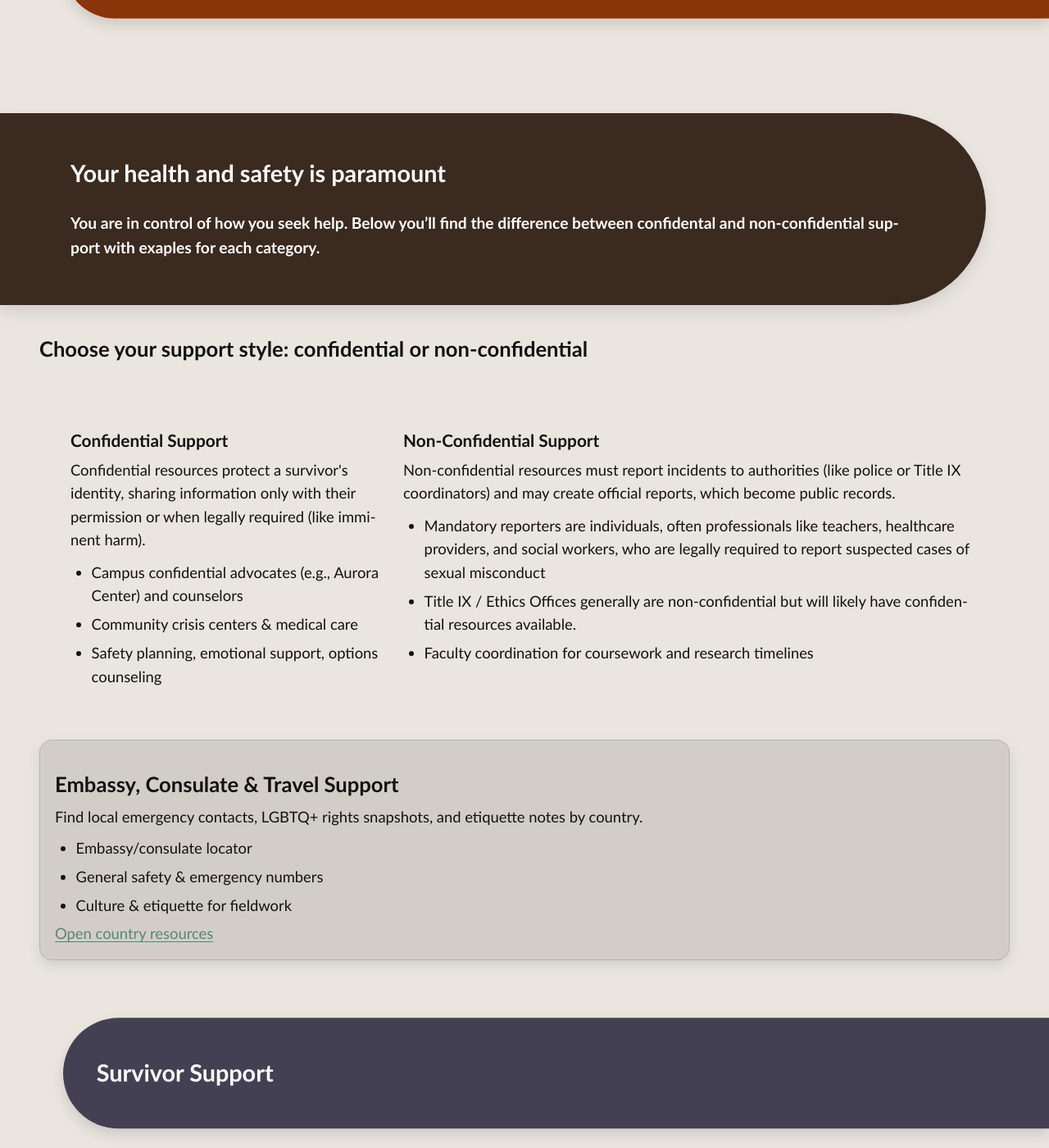
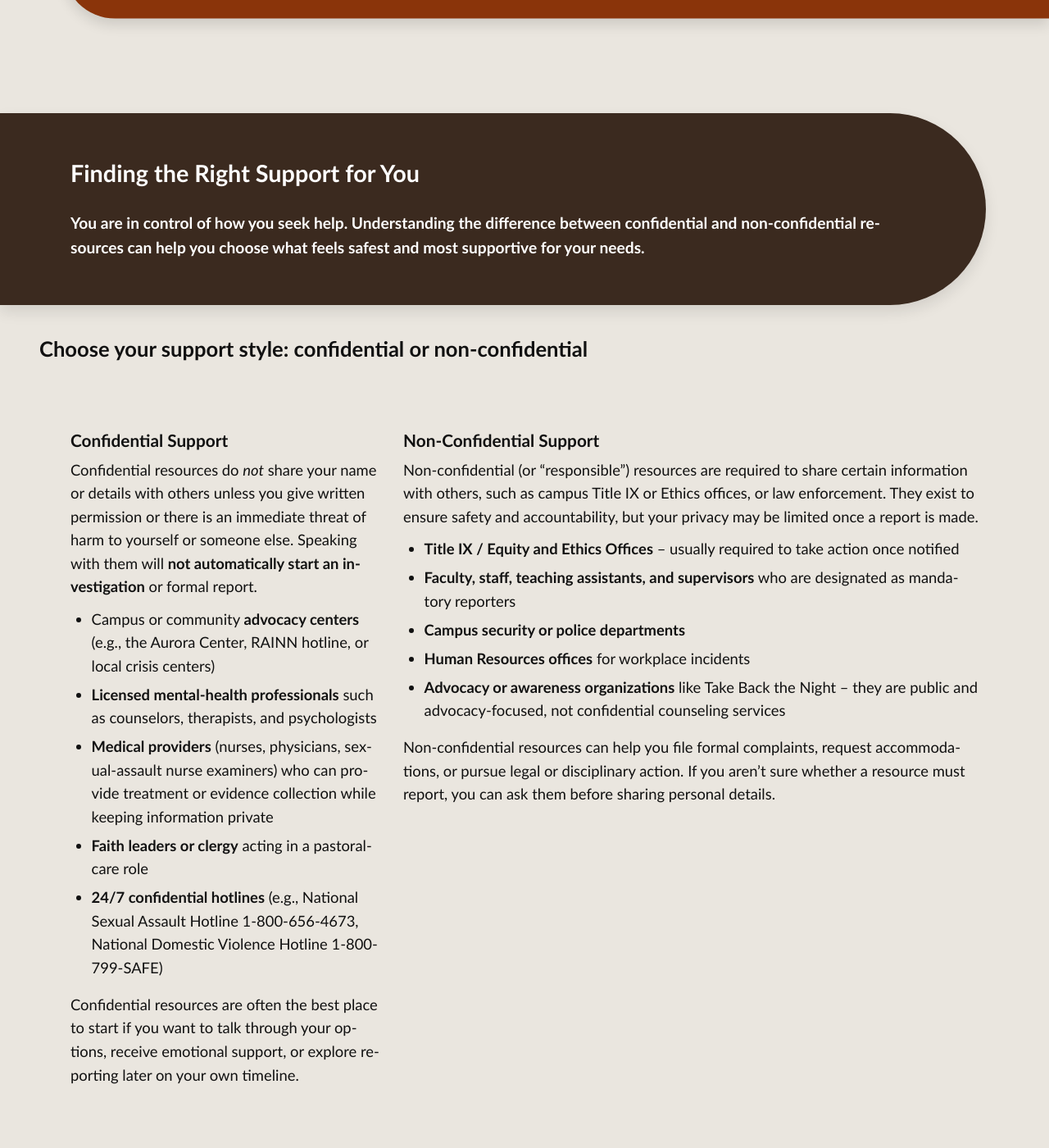
Before and after one commit to AnthroSafetyWarrior/GoldenTrowelProject, a Jekyll site: the page built from _pages/support.html, in a window 1280 px wide and 1400 px high, scrolled down 1146 px. Shown: the whole window at 82% size. Built offline with Jekyll 4.4.1, drawn with Linux system fonts in a browser that asks for light colours; some of the changed text lies outside the part shown.

Commit message:
updating name

```diff
--- a/_pages/support.html
+++ b/_pages/support.html
@@ -30,8 +30,12 @@ hero_tint: .40                        # optional (0–1: higher = more maroon ov
 <!-- 2) HEALTH AND SAFETY — shared split -->
 <section class="pillband pill--soil pill--clip-left pill--tight">
  <div class="section">
-    <h2>Your health and safety is paramount</h2>
-    <p class="lede">You are in control of how you seek help. Below you’ll find the difference between confidental and non-confidential support with exaples for each category.</p>
+    <h2>Finding the Right Support for You</h2>
+    <p class="lede">
+      You are in control of how you seek help. Understanding the difference between
+      <strong>confidential</strong> and <strong>non-confidential</strong> resources can help you choose
+      what feels safest and most supportive for your needs.
+    </p>
 </div>
 </section>
 
@@ -39,45 +43,90 @@ hero_tint: .40                        # optional (0–1: higher = more maroon ov
 
 <section class="section section--prep">
   <div class="split" style="align-items:start">
+
+    <!-- CONFIDENTIAL -->
     <div class="text">
       <h4><strong>Confidential Support</strong></h4>
-        <p>Confidential resources protect a survivor's identity, sharing information only with their permission or when legally required (like imminent harm).</p>
+      <p>
+        Confidential resources do <em>not</em> share your name or details with others
+        unless you give written permission or there is an immediate threat of harm to yourself or someone else.
+        Speaking with them will <strong>not automatically start an investigation</strong> or formal report.
+      </p>
       <ul>
-          <li>Campus confidential advocates (e.g., Aurora Center) and counselors</li>
-          <li>Community crisis centers & medical care</li>
-          <li>Safety planning, emotional support, options counseling</li>
+        <li>Campus or community <strong>advocacy centers</strong> (e.g., the Aurora Center, RAINN hotline, or local crisis centers)</li>
+        <li><strong>Licensed mental-health professionals</strong> such as counselors, therapists, and psychologists</li>
+        <li><strong>Medical providers</strong> (nurses, physicians, sexual-assault nurse examiners) who can provide treatment or evidence collection while keeping information private</li>
+        <li><strong>Faith leaders or clergy</strong> acting in a pastoral-care role</li>
+        <li><strong>24/7 confidential hotlines</strong> (e.g., National Sexual Assault Hotline 1-800-656-4673, National Domestic Violence Hotline 1-800-799-SAFE)</li>
       </ul>
+      <p class="note">
+        Confidential resources are often the best place to start if you want to talk through your options,
+        receive emotional support, or explore reporting later on your own timeline.
+      </p>
     </div>
 
+    <!-- NON-CONFIDENTIAL -->
     <div class="text">
       <h4><strong>Non-Confidential Support</strong></h4>
-        <p>Non-confidential resources must report incidents to authorities (like police or Title IX coordinators) and may create official reports, which become public records.</p>
+      <p>
+        Non-confidential (or “responsible”) resources are required to share certain information with others,
+        such as campus Title IX or Ethics offices, or law enforcement. They exist to ensure safety and accountability,
+        but your privacy may be limited once a report is made.
+      </p>
       <ul>
-          <li>Mandatory reporters are individuals, often professionals like teachers, healthcare providers, and social workers, who are legally required to report suspected cases of sexual misconduct</li>
-          <li>Title IX / Ethics Offices generally are non-confidential but will likely have confidential resources available.</li>
-          <li>Faculty coordination for coursework and research timelines</li>
+        <li><strong>Title IX / Equity and Ethics Offices</strong> – usually required to take action once notified</li>
+        <li><strong>Faculty, staff, teaching assistants, and supervisors</strong> who are designated as mandatory reporters</li>
+        <li><strong>Campus security or police departments</strong></li>
+        <li><strong>Human Resources offices</strong> for workplace incidents</li>
+        <li><strong>Advocacy or awareness organizations</strong> like Take Back the Night – they are public and advocacy-focused, not confidential counseling services</li>
       </ul>
+      <p class="note">
+        Non-confidential resources can help you file formal complaints, request accommodations,
+        or pursue legal or disciplinary action. If you aren’t sure whether a resource must report,
+        you can ask them before sharing personal details.
+      </p>
+    </div>
+
+  </div>
+</section>
+
+
+
+<!-- 4) SUPPORT — consistent grid utility -->
+<section class="section">
+<h2 class="pillhead pill--slate pill--clip-right">Survivor Support</h2>
+  <div class="split">
+    <div class="text">
+ <h3><a href="{{ '/support.html' | relative_url }}"  target="_blank"
+     rel="noopener noreferrer">Supporting You</a></h3>
+<p>Access survivor-centered resources focused on emotional support, recovery, and community care. This page highlights mental-health hotlines, trauma-informed care networks, and guidance on seeking help after an incident—because your safety and well-being come first.</p>
+</div>
+  <div class="text">
+<div class="inline-elements">
+<h4><a href="https://takebackthenight.org/"  target="_blank"
+     rel="noopener noreferrer">TBTN</a>: <p>Take Back the Night</p></h4></div>
+<p>National Sexual Assault Legal Hotline: Free Legal Assistance for Survivors Call 567-SHATTER (567-742-8837)</p>
+<br>
+<div class="inline-elements">
+<h4><a href="https://www.hotpeachpages.net/a/countries.html"  target="_blank"
+     rel="noopener noreferrer">Hot Peach Pages</a>: <p>International List of Sexual & Domestic Violence Agencies</p></h4></div>
+<br>
+<div class="inline-elements">
+<h4><a href="https://www.interaction.org/wp-content/uploads/resource-library/international_centers_for_survivors_of_sexual_assault_45553.pdf"  target="_blank"
+     rel="noopener noreferrer">interaction.org</a>: <p>Handbook of International Centers for Survivors of Sexual Assault and Harassment</p></h4></div>
+<br>
+<div class="inline-elements">
+<h4><a href="https://rainn.org/"  target="_blank"
+     rel="noopener noreferrer">RAINN</a>: <p>Rape, Abuse & Incest National Network</p></h4></div>
+<br>
+<div class="inline-elements">
+<h4><a href="https://ilga.org/"  target="_blank"
+     rel="noopener noreferrer">ILGA World</a>: <p>International Lesbian, Gay, Bisexual, Trans, and Intersex Association</p></h4></div>
 </div>
 </div>
 </section>
 
-  <article class="card card--glass">
-        <h3>Embassy, Consulate & Travel Support</h3>
-        <p>Find local emergency contacts, LGBTQ+ rights snapshots, and etiquette notes by country.</p>
-        <ul>
-          <li>Embassy/consulate locator</li>
-          <li>General safety & emergency numbers</li>
-          <li>Culture & etiquette for fieldwork</li>
-        </ul>
-        <p>
-          <a class="btn btn--pill" href="/embassy-support.html#embassy-locator" aria-label="Open embassy and country safety resources">
-            Open country resources
-          </a>
-        </p>
-      </article>
-    </div>
-  </div>
-</section>
+
 
 <section class="section" aria-labelledby="survivor-support-title">
   <h2 class="pillhead pill--slate pill--clip-right" id="survivor-support-title">Survivor Support</h2>
```
Lines whose indentation alone changed are shown as unchanged.
